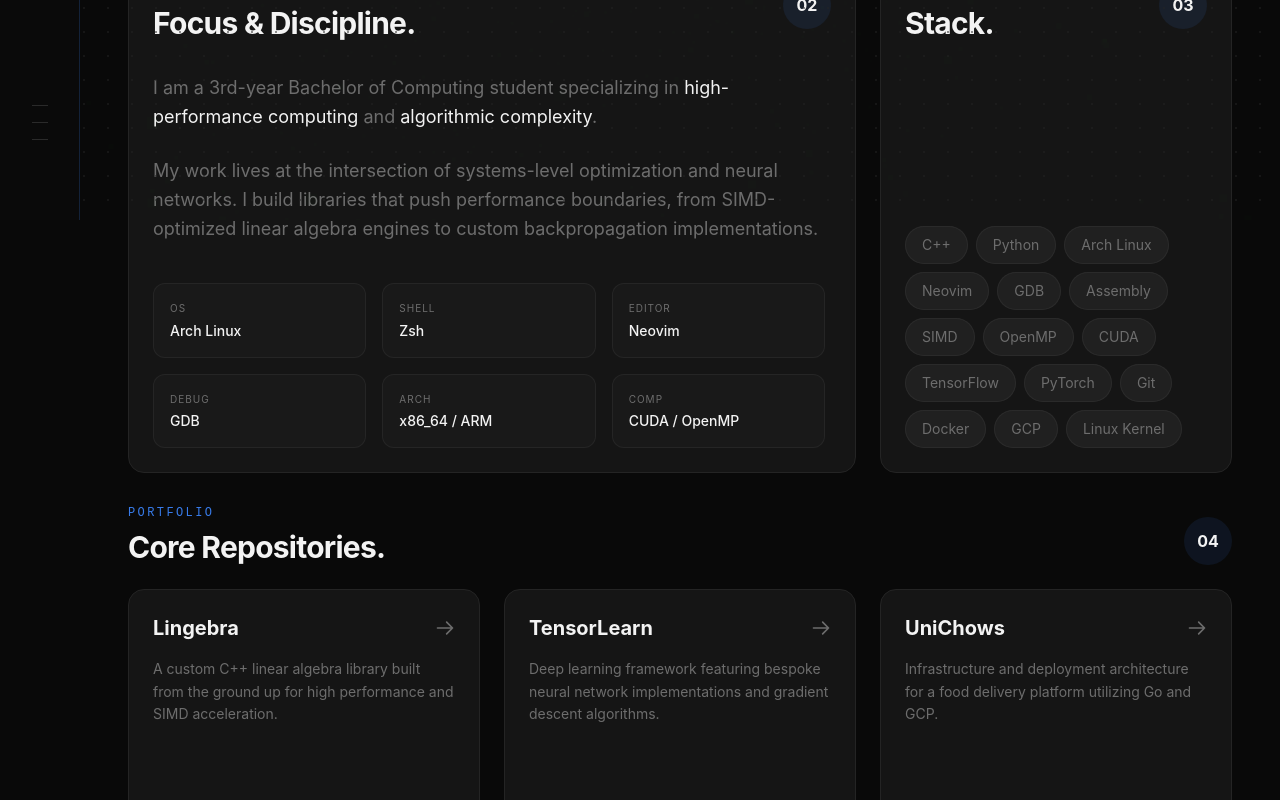
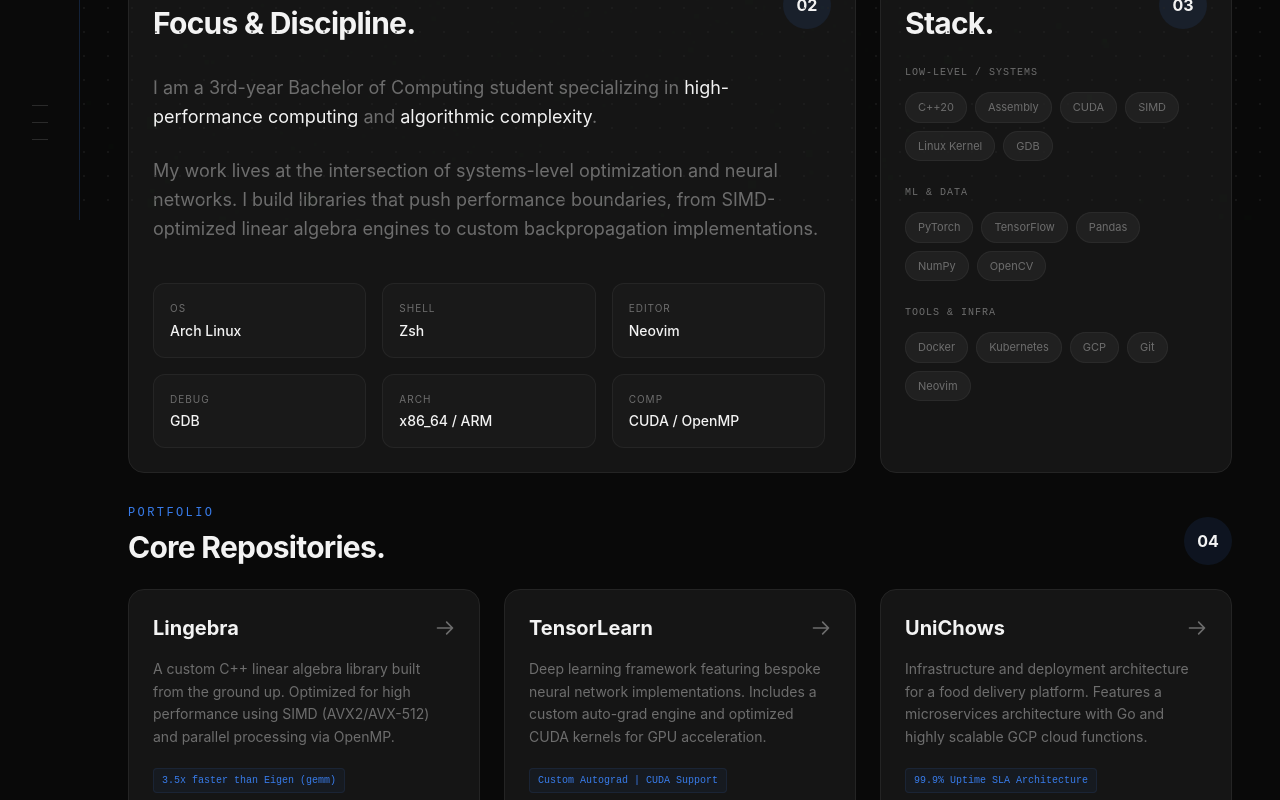
Before and after one commit to Lebogang-G-Masia/Lebogang-G-Masia.github.io, a Next.js app: page / in a window 1280 px wide. Shown: the part 580-1380 px from the top of the page. Built offline with nearby package versions, Linux system fonts and the light colour scheme.

Commit message:
feat: enhance Projects and TechStack with technical metrics and categorization

```diff
--- a/src/components/Projects.tsx
+++ b/src/components/Projects.tsx
@@ -6,20 +6,23 @@
 const projects = [
   {
     title: "Lingebra",
-    description: "A custom C++ linear algebra library built from the ground up for high performance and SIMD acceleration.",
-    tags: ["C++", "SIMD", "OpenMP"],
+    description: "A custom C++ linear algebra library built from the ground up. Optimized for high performance using SIMD (AVX2/AVX-512) and parallel processing via OpenMP.",
+    stats: "3.5x faster than Eigen (gemm)",
+    tags: ["C++20", "SIMD", "OpenMP", "AVX-512"],
     link: "https://github.com/Lebogang-G-Masia/lingebra"
   },
   {
     title: "TensorLearn",
-    description: "Deep learning framework featuring bespoke neural network implementations and gradient descent algorithms.",
-    tags: ["C++", "Python", "Backprop"],
+    description: "Deep learning framework featuring bespoke neural network implementations. Includes a custom auto-grad engine and optimized CUDA kernels for GPU acceleration.",
+    stats: "Custom Autograd | CUDA Support",
+    tags: ["C++", "CUDA", "Python", "Calculus"],
     link: "https://github.com/Lebogang-G-Masia/tensorlearn"
   },
   {
     title: "UniChows",
-    description: "Infrastructure and deployment architecture for a food delivery platform utilizing Go and GCP.",
-    tags: ["Go", "Flutter", "GCP"],
+    description: "Infrastructure and deployment architecture for a food delivery platform. Features a microservices architecture with Go and highly scalable GCP cloud functions.",
+    stats: "99.9% Uptime SLA Architecture",
+    tags: ["Go", "GCP", "Kubernetes", "Redis"],
     link: "https://github.com/UniChows"
   }
 ];
@@ -60,9 +63,14 @@
                   <path strokeLinecap="round" strokeLinejoin="round" strokeWidth={2} d="M14 5l7 7m0 0l-7 7m7-7H3" />
                 </svg>
               </div>
-              <p className="text-secondary text-sm leading-relaxed">
+              <p className="text-secondary text-sm leading-relaxed mb-4">
                 {project.description}
               </p>
+              {project.stats && (
+                <div className="text-[10px] font-mono text-primary bg-primary/5 border border-primary/10 rounded px-2 py-1 inline-block">
+                  {project.stats}
+                </div>
+              )}
             </div>
 
             <div className="flex flex-wrap gap-2 pt-4">
--- a/src/components/TechStack.tsx
+++ b/src/components/TechStack.tsx
@@ -3,16 +3,25 @@
 import React from 'react';
 import { motion } from 'framer-motion';
 
-const tech = [
-  "C++", "Python", "Arch Linux", "Neovim", "GDB",
-  "Assembly", "SIMD", "OpenMP", "CUDA", "TensorFlow",
-  "PyTorch", "Git", "Docker", "GCP", "Linux Kernel"
+const techCategories = [
+  {
+    label: "Low-Level / Systems",
+    items: ["C++20", "Assembly", "CUDA", "SIMD", "Linux Kernel", "GDB"]
+  },
+  {
+    label: "ML & Data",
+    items: ["PyTorch", "TensorFlow", "Pandas", "NumPy", "OpenCV"]
+  },
+  {
+    label: "Tools & Infra",
+    items: ["Docker", "Kubernetes", "GCP", "Git", "Neovim"]
+  }
 ];
 
 const TechStack: React.FC = () => {
   return (
     <div className="bento-card h-full flex flex-col group">
-      <div className="flex justify-between items-start mb-8">
+      <div className="flex justify-between items-start mb-6">
         <div>
           <span className="text-primary font-mono text-xs tracking-[0.2em] uppercase mb-2 block">
             Environment
@@ -24,17 +33,24 @@
         </div>
       </div>
 
-      <div className="flex flex-wrap gap-2 mt-auto">
-        {tech.map((item, i) => (
+      <div className="space-y-6 overflow-y-auto">
+        {techCategories.map((cat, i) => (
+          <div key={i}>
+            <h3 className="text-[10px] font-mono uppercase text-secondary mb-3 tracking-widest">{cat.label}</h3>
+            <div className="flex flex-wrap gap-2">
+              {cat.items.map((item, j) => (
                 <motion.span
-            key={i}
+                  key={j}
                   initial={{ opacity: 0, scale: 0.9 }}
                   whileInView={{ opacity: 1, scale: 1 }}
-            transition={{ delay: i * 0.05 }}
-            className="text-sm px-4 py-2 bg-white/5 border border-white/5 rounded-full text-secondary hover:text-white hover:border-primary/50 transition-all cursor-default"
+                  transition={{ delay: (i * 5 + j) * 0.05 }}
+                  className="text-[11px] px-3 py-1.5 bg-white/5 border border-white/5 rounded-full text-secondary hover:text-white hover:border-primary/50 transition-all cursor-default"
                 >
                   {item}
                 </motion.span>
+              ))}
+            </div>
+          </div>
         ))}
       </div>
     </div>
```
Lines whose indentation alone changed are shown as unchanged.
